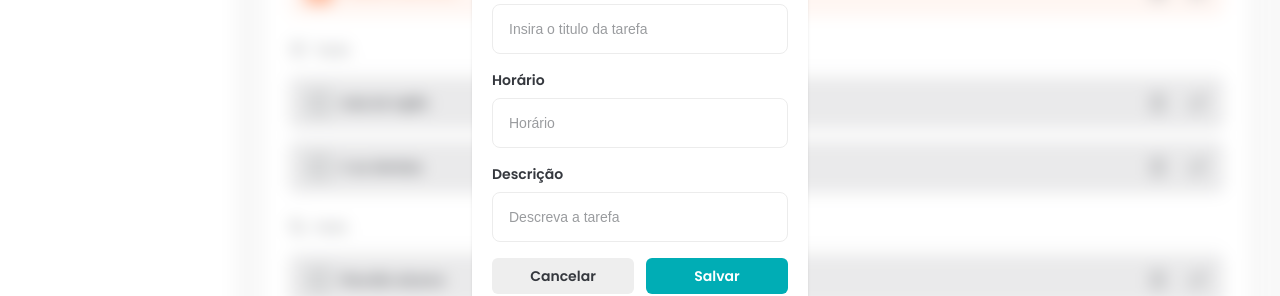
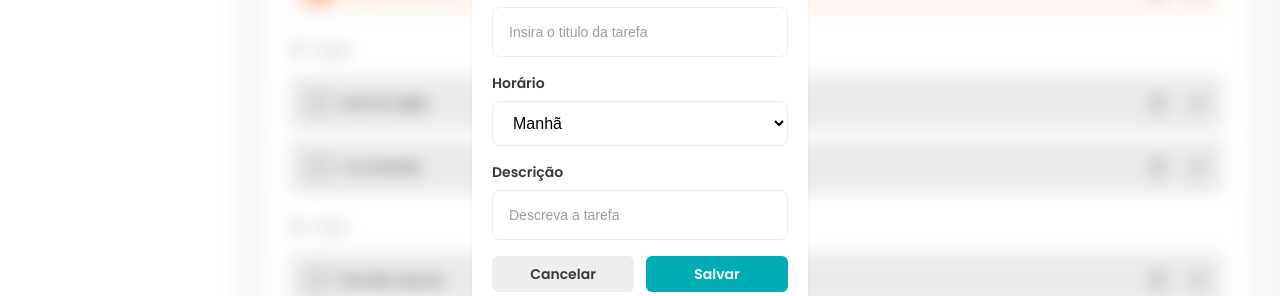
Before and after one commit to olgaluisa/task-manager, a React (Vite) app: page / in a window 1280 px wide. Both pictures are taken after a click on the button "Nova tarefa". Shown: the part 301-597 px from the top of the page. Built offline with nearby package versions, Linux system fonts and the light colour scheme; a web font is replaced by a local one.

Commit message:
feat: add InputLabel and TimeSelect components

```diff
--- a/src/components/AddTaskDialog.jsx
+++ b/src/components/AddTaskDialog.jsx
@@ -1,8 +1,9 @@
 import { createPortal } from 'react-dom'
 import Input from './Input'
 import Button from './Button'
+import TimeSelect from './TimeSelect'
 
-const AddTaskDialog = ({ isOpen, hadleClose }) => {
+const AddTaskDialog = ({ isOpen, handleClose }) => {
   if (isOpen)
     return createPortal(
       <div className="fixed top-0 right-0 bottom-0 left-0 z-50 flex items-center justify-center backdrop-blur">
@@ -14,21 +15,21 @@ const AddTaskDialog = ({ isOpen, hadleClose }) => {
           <div className="flex flex-col space-y-4">
             <Input
               id="Titulo"
-              label="Titulo"
+              labelName="Titulo"
               placeholder="Insira o titulo da tarefa"
             />
-            <Input id="time" label="Horário" placeholder="Horário" />
+            <TimeSelect />
             <Input
               id="description"
-              label="Descrição"
+              labelName="Descrição"
               placeholder="Descreva a tarefa"
             />
             <div className="flex items-center gap-3">
               <Button
-                variant="secudary"
+                variant="secondary"
                 size="large"
                 className="w-full"
-                onClick={hadleClose}
+                onClick={handleClose}
               >
                 Cancelar
               </Button>
--- a/src/components/Button.jsx
+++ b/src/components/Button.jsx
@@ -9,7 +9,7 @@ const Button = ({
     if (variant === 'primary') {
       return 'bg-[#00adb5] text-white'
     }
-    if (variant === 'secudary') {
+    if (variant === 'secondary') {
       return 'bg-[#eeeeee] text-[#35383e]'
     }
     if (variant === 'ghost') {
--- a/src/components/Input.jsx
+++ b/src/components/Input.jsx
@@ -1,9 +1,9 @@
-const Input = ({ label, ...rest }) => {
+import InputLabel from './InputLabel'
+
+const Input = ({ labelName, ...rest }) => {
   return (
     <div className="flex flex-col gap-1 space-y-1 text-left">
-      <label className="text-sm font-semibold text-[#35383e]" htmlFor={rest.id}>
-        {label}
-      </label>
+      <InputLabel htmlFor={rest.id}>{labelName}</InputLabel>
       <input
         className="rounded-lg border border-solid border-[#ececec] px-4 py-3 outline-[#00adb5] placeholder:text-sm placeholder:text-[#9a9c9f]"
         {...rest}
--- /dev/null
+++ b/src/components/InputLabel.jsx
@@ -0,0 +1,9 @@
+const InputLabel = (props) => {
+  return (
+    <label className="text-sm font-semibold text-[#35383e]" {...props}>
+      {props.children}
+    </label>
+  )
+}
+
+export default InputLabel
--- a/src/components/Tasks.jsx
+++ b/src/components/Tasks.jsx
@@ -72,7 +72,7 @@ const Tasks = () => {
       {addTaskDialogIsOpen && (
         <AddTaskDialog
           isOpen={addTaskDialogIsOpen}
-          hadleClose={() => setAddTaskDialogIsOpen(false)}
+          handleClose={() => setAddTaskDialogIsOpen(false)}
         />
       )}
 
--- /dev/null
+++ b/src/components/TimeSelect.jsx
@@ -0,0 +1,19 @@
+import InputLabel from './InputLabel'
+
+const TimeSelect = () => {
+  return (
+    <div className="flex flex-col gap-1 space-y-1 text-left">
+      <InputLabel htmlFor="time">Horário</InputLabel>
+      <select
+        id="time"
+        className="rounded-lg border border-solid border-[#ececec] px-4 py-3 outline-[#00adb5] placeholder:text-sm placeholder:text-red-600"
+      >
+        <option value="morning">Manhã</option>
+        <option value="afternoon">Tarde</option>
+        <option value="evening">Noite</option>
+      </select>
+    </div>
+  )
+}
+
+export default TimeSelect
```
Also changed, not shown: 1 other file (tests, documents, lock files or other folders).
